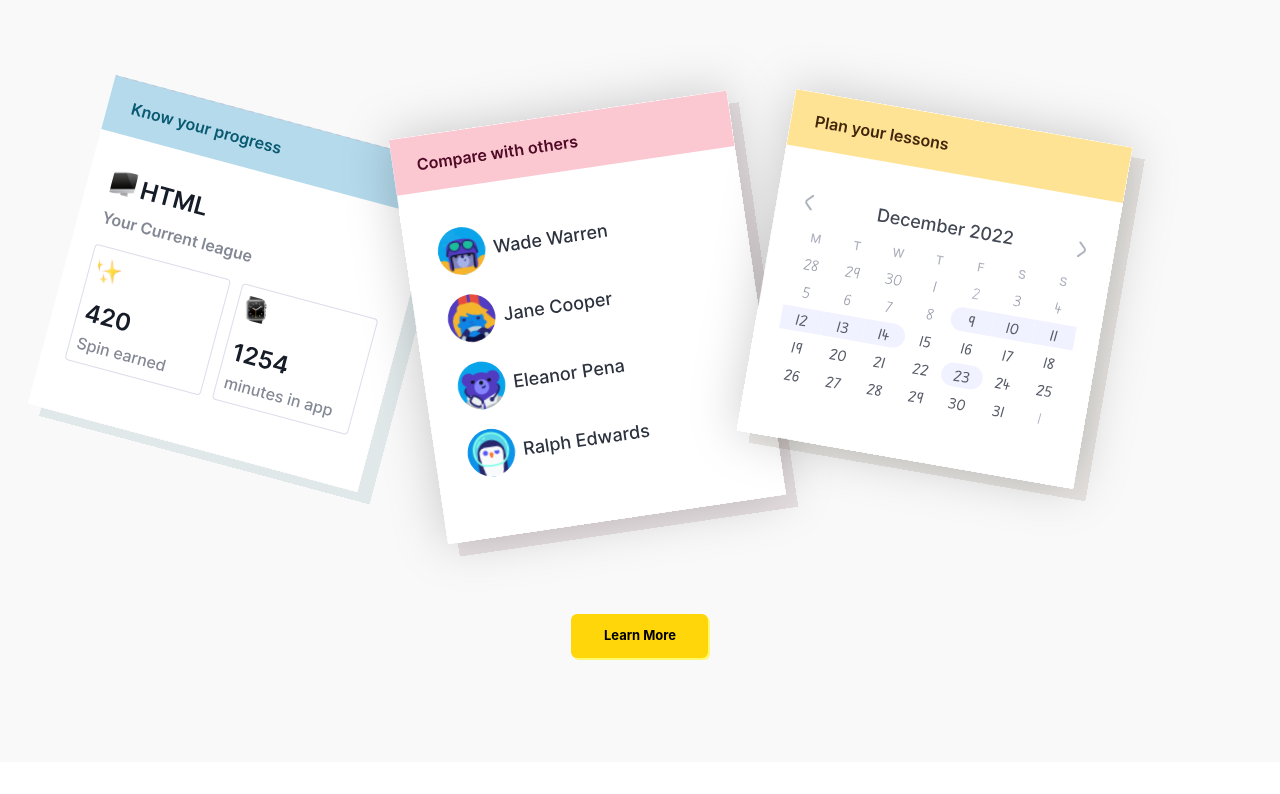
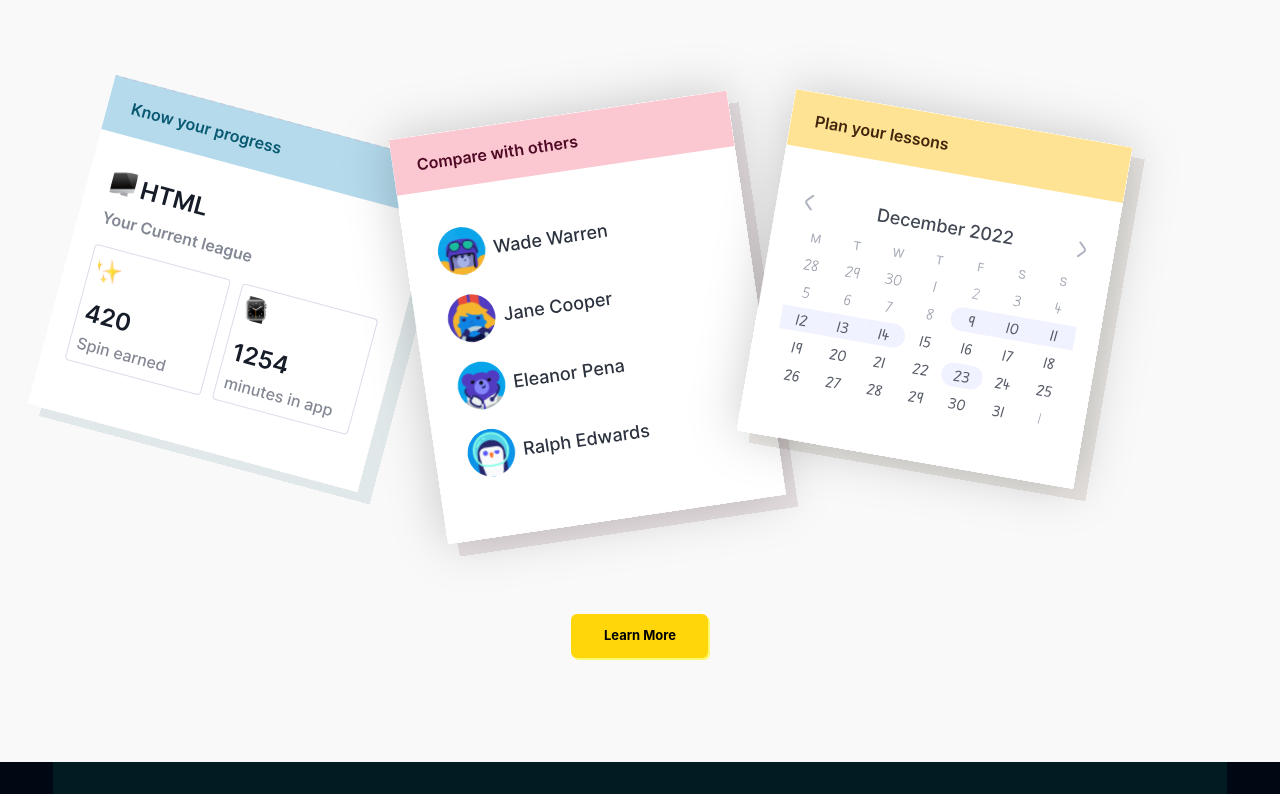
Before and after one commit to Pratik0044/Ed-Tech-MegaProject, a React (Create React App) app in the folder learn_track/: page / in a window 1280 px wide. Shown: the part 2871-3665 px from the top of the page. Before the commit the page ends 3633 px from the top, so only its background shows below. Built offline with nearby package versions, Linux system fonts and the light colour scheme.

Commit message:
creation of new section on home page

```diff
--- /dev/null
+++ b/learn_track/src/components/core/HomePage/InstructoreSection.jsx
@@ -0,0 +1,11 @@
+import React from 'react'
+
+function InstructoreSection() {
+  return (
+    <div >
+
+    </div>
+  )
+}
+
+export default InstructoreSection
--- /dev/null
+++ b/learn_track/src/components/core/HomePage/RatingAndReviewSection.jsx
@@ -0,0 +1,11 @@
+import React from 'react'
+
+function RatingAndReviewSection() {
+  return (
+    <div>
+
+    </div>
+  )
+}
+
+export default RatingAndReviewSection
--- a/learn_track/src/pages/Home.jsx
+++ b/learn_track/src/pages/Home.jsx
@@ -8,6 +8,8 @@ import Banner from '../assets/Images/banner.mp4'
 import CodeBlocks from '../components/core/HomePage/CodeBlocks';
 import TimeLineSection from "../components/core/HomePage/TimeLineSection"
 import LearningLanguageSection from '../components/core/HomePage/LearningLanguageSection';
+import InstructoreSection from '../components/core/HomePage/InstructoreSection'
+import RatingAndReviewSection from '../components/core/HomePage/RatingAndReviewSection'
 
 export default function Home() {
   return (
@@ -158,6 +160,12 @@ export default function Home() {
         </div>
 
         {/* Section 3 */}
+        <div className='w-11/12 mx-auto max-w-maxContent flex flex-col items-center justify-between gap-8
+        first-letter bg-richblue-900 text-white'>
+            <InstructoreSection/>
+            <RatingAndReviewSection/>
+
+        </div>
 
 
         {/* Footer */}
```
